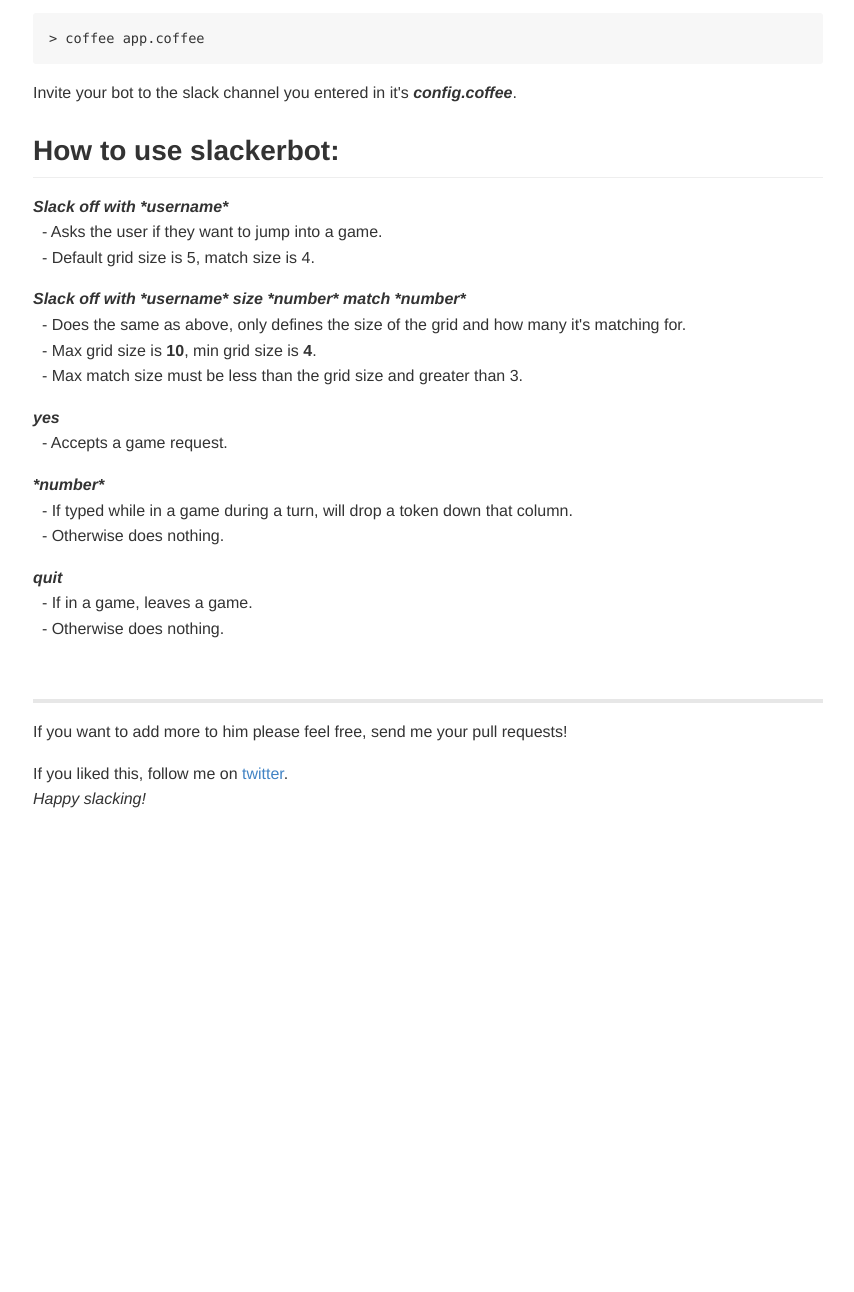
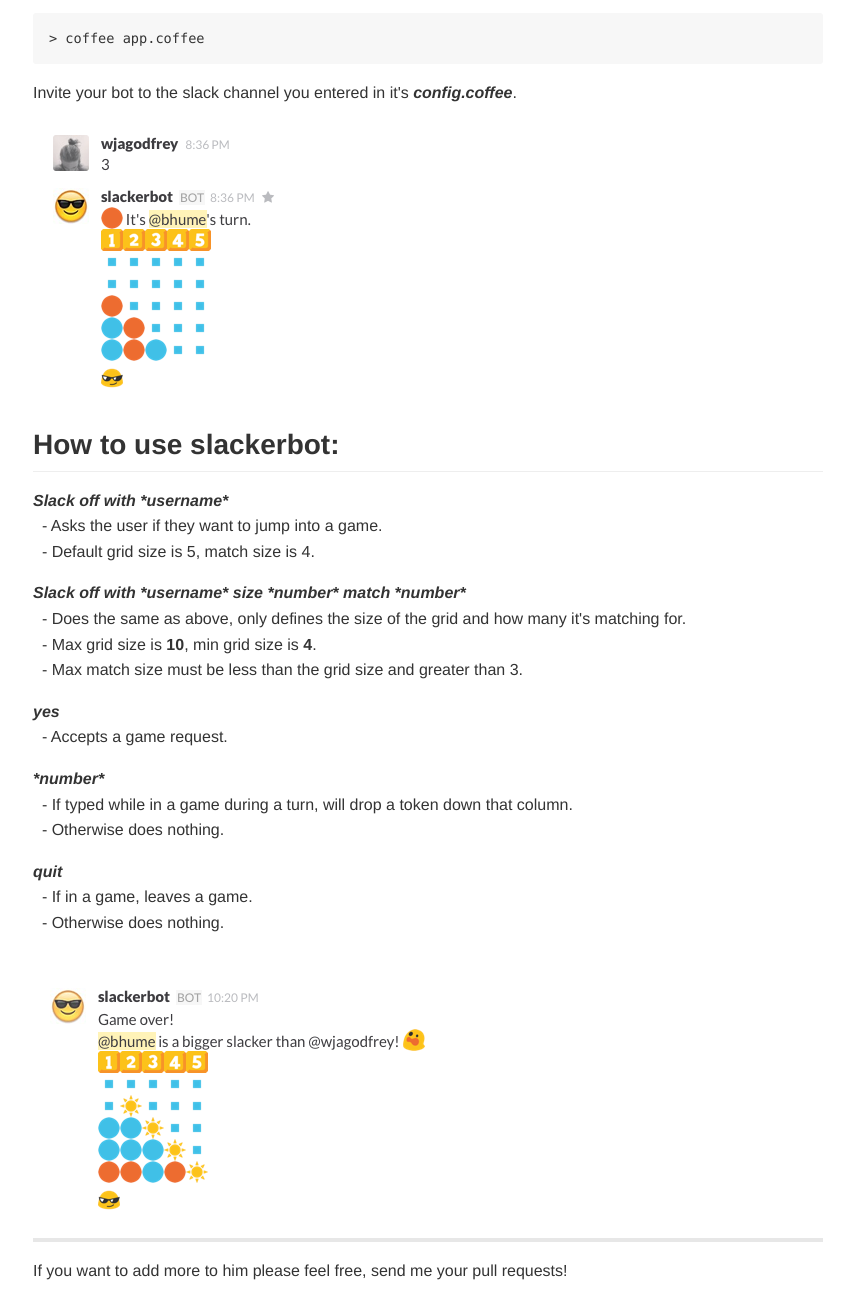
Before and after one commit to skcript/slackerbot, a website: page index.html in a window 1280 px wide. Shown: the part 1288-2580 px from the top of the page, without its empty margins (212-1066 px from the left). Before the commit the page ends 2138 px from the top, so only its background shows below. Drawn offline with Linux system fonts and the light colour scheme.

Commit message:
Add more pics

```diff
--- a/index.html
+++ b/index.html
@@ -34,6 +34,7 @@
                     <pre>> coffee app.coffee</pre>
                     <p>Invite your bot to the slack channel you entered in it's <em><strong>config.coffee</strong></em>.</p>
             </p>
+            <img src="./images/midgame.png"/>
             <p>
                 <h2>How to use slackerbot:</h2>
                 <p>
@@ -63,6 +64,7 @@
                 </p>
             </p>
             <br/>
+            <img src="./images/endgame.png"/>
             <hr>
             <p>
                 If you want to add more to him please feel free, send me your pull requests!
```
Also changed, not shown: images/endgame.png (added), images/midgame.png (added).
